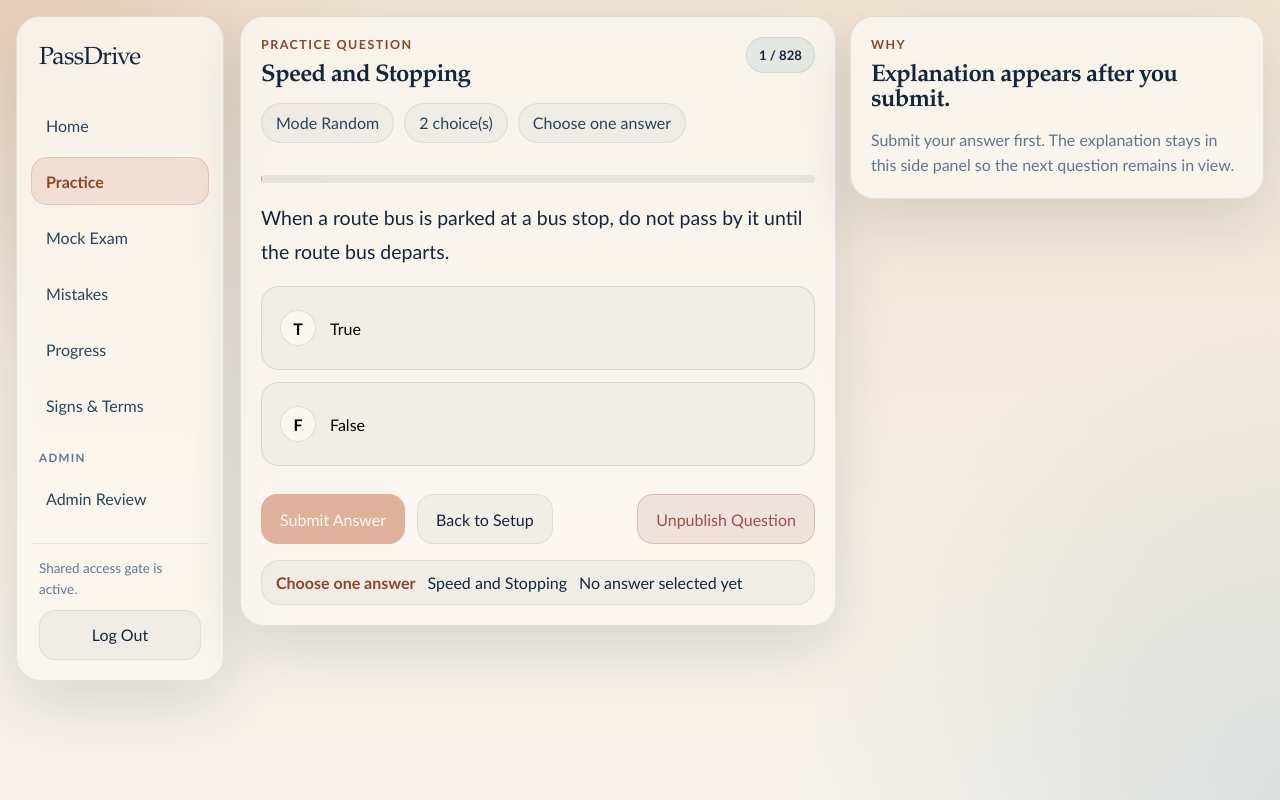
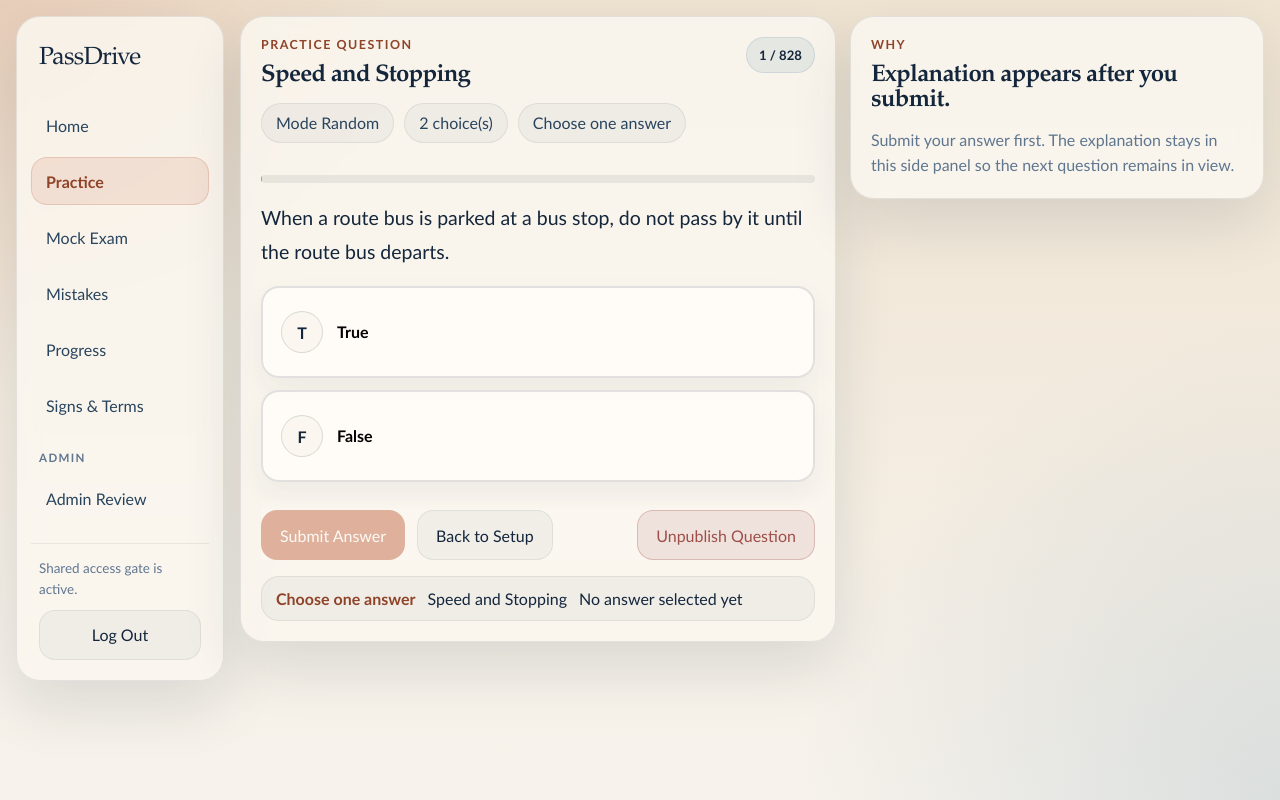
Before and after one commit to waon910/PassDrive, a Next.js app: page /practice in a window 1280 px wide. Both pictures are taken after a click on the button "Start Set". Built offline with nearby package versions, Linux system fonts and the light colour scheme.

Commit message:
Improve choice card visibility

```diff
--- a/src/app/globals.css
+++ b/src/app/globals.css
@@ -1277,45 +1277,117 @@ dl {
   gap: 14px;
   align-items: center;
   text-align: left;
-  min-height: 84px;
+  min-height: 92px;
   padding: 18px 18px;
   border-radius: 18px;
-  border: 1px solid rgba(20, 38, 60, 0.12);
-  background: rgba(20, 38, 60, 0.03);
+  border: 2px solid rgba(20, 38, 60, 0.12);
+  background: rgba(255, 252, 247, 0.92);
+  box-shadow: 0 12px 28px rgba(20, 38, 60, 0.05);
   cursor: pointer;
-  transition: border-color 140ms ease, background-color 140ms ease, transform 140ms ease;
+  transition: border-color 140ms ease, background-color 140ms ease, transform 140ms ease, box-shadow 140ms ease;
 }
 
 .choice-button:hover {
   transform: translateY(-1px);
-  border-color: rgba(117, 152, 174, 0.3);
+  border-color: rgba(196, 109, 76, 0.38);
+  box-shadow: 0 16px 34px rgba(20, 38, 60, 0.08);
 }
 
 .choice-button.selected {
-  border-color: rgba(117, 152, 174, 0.35);
-  background: rgba(117, 152, 174, 0.14);
+  border-color: rgba(196, 109, 76, 0.68);
+  background: linear-gradient(180deg, rgba(196, 109, 76, 0.18), rgba(196, 109, 76, 0.08));
+  box-shadow: 0 0 0 3px rgba(196, 109, 76, 0.14);
 }
 
 .choice-button.correct {
-  border-color: rgba(46, 111, 94, 0.3);
-  background: var(--success-soft);
+  border-color: rgba(46, 111, 94, 0.8);
+  background: linear-gradient(180deg, rgba(46, 111, 94, 0.2), rgba(46, 111, 94, 0.1));
+  box-shadow: 0 0 0 3px rgba(46, 111, 94, 0.12);
 }
 
 .choice-button.incorrect {
-  border-color: rgba(159, 79, 73, 0.3);
-  background: var(--danger-soft);
+  border-color: rgba(159, 79, 73, 0.8);
+  background: linear-gradient(180deg, rgba(159, 79, 73, 0.2), rgba(159, 79, 73, 0.09));
+  box-shadow: 0 0 0 3px rgba(159, 79, 73, 0.12);
+}
+
+.choice-button:disabled {
+  cursor: default;
+}
+
+.choice-copy {
+  min-width: 0;
+  display: grid;
+  gap: 8px;
+}
+
+.choice-text {
+  line-height: 1.55;
+  font-weight: 650;
 }
 
 .choice-key {
   display: inline-flex;
-  width: 36px;
-  height: 36px;
+  min-width: 42px;
+  height: 42px;
+  padding: 0 12px;
   align-items: center;
   justify-content: center;
   border-radius: 999px;
-  border: 1px solid rgba(20, 38, 60, 0.12);
+  border: 1px solid rgba(20, 38, 60, 0.14);
   background: var(--paper);
   font-weight: 800;
+  color: var(--ink-strong);
+}
+
+.choice-button.selected .choice-key {
+  border-color: rgba(196, 109, 76, 0.34);
+  background: rgba(196, 109, 76, 0.2);
+  color: var(--accent-deep);
+}
+
+.choice-button.correct .choice-key {
+  border-color: rgba(46, 111, 94, 0.28);
+  background: rgba(46, 111, 94, 0.22);
+  color: var(--success);
+}
+
+.choice-button.incorrect .choice-key {
+  border-color: rgba(159, 79, 73, 0.28);
+  background: rgba(159, 79, 73, 0.2);
+  color: var(--danger);
+}
+
+.choice-state-badge {
+  display: inline-flex;
+  width: fit-content;
+  align-items: center;
+  min-height: 30px;
+  padding: 0 10px;
+  border-radius: 999px;
+  border: 1px solid transparent;
+  font-size: 0.74rem;
+  font-weight: 800;
+  letter-spacing: 0.04em;
+  text-transform: uppercase;
+}
+
+.choice-state-badge.selected {
+  border-color: rgba(196, 109, 76, 0.28);
+  background: rgba(196, 109, 76, 0.12);
+  color: var(--accent-deep);
+}
+
+.choice-state-badge.correct {
+  border-color: rgba(46, 111, 94, 0.24);
+  background: rgba(46, 111, 94, 0.12);
+  color: var(--success);
+}
+
+.choice-state-badge.incorrect {
+  border-color: rgba(159, 79, 73, 0.24);
+  background: rgba(159, 79, 73, 0.12);
+  color: var(--danger);
 }
 
 .practice-actions {
@@ -1419,7 +1491,10 @@ dl {
 }
 
 .hazard-choice-button {
-  justify-content: center;
+  grid-template-columns: minmax(0, 1fr);
+  justify-items: center;
+  gap: 10px;
+  text-align: center;
 }
 
 .admin-review-summary {
--- a/src/features/practice/components/practice-runner.tsx
+++ b/src/features/practice/components/practice-runner.tsx
@@ -23,6 +23,7 @@ interface PracticeRunnerProps {
 }
 
 type PracticeMode = "random" | "category" | "mistakes";
+type ChoiceStateTone = "selected" | "correct" | "incorrect";
 
 function shuffleBundles(bundles: QuestionBundle[]) {
   const next = [...bundles];
@@ -53,6 +54,38 @@ function getCategoryProgressDetail(item: CategoryProgressSummary) {
   }
 
   return `${item.correct} of ${item.attempts} answered correctly`;
+}
+
+function getChoiceStateTone(isSelected: boolean, showCorrect: boolean, showIncorrect: boolean): ChoiceStateTone | undefined {
+  if (showCorrect) {
+    return "correct";
+  }
+
+  if (showIncorrect) {
+    return "incorrect";
+  }
+
+  if (isSelected) {
+    return "selected";
+  }
+
+  return undefined;
+}
+
+function getChoiceStateLabel(stateTone?: ChoiceStateTone) {
+  if (stateTone === "correct") {
+    return "Correct answer";
+  }
+
+  if (stateTone === "incorrect") {
+    return "Your answer";
+  }
+
+  if (stateTone === "selected") {
+    return "Selected";
+  }
+
+  return undefined;
 }
 
 export function PracticeRunner({
@@ -330,6 +363,8 @@ export function PracticeRunner({
                         const isSelected = selectedChoiceKey === choiceKey;
                         const showCorrect = submitted && prompt.correctChoiceKey === choiceKey;
                         const showIncorrect = submitted && isSelected && prompt.correctChoiceKey !== choiceKey;
+                        const stateTone = getChoiceStateTone(isSelected, showCorrect, showIncorrect);
+                        const stateLabel = getChoiceStateLabel(stateTone);
 
                         return (
                           <button
@@ -349,6 +384,11 @@ export function PracticeRunner({
                             disabled={submitted}
                           >
                             <span className="choice-key">{choiceKey === "T" ? "True" : "False"}</span>
+                            {stateLabel ? (
+                              <span className={`choice-state-badge ${stateTone}`}>
+                                {stateLabel}
+                              </span>
+                            ) : null}
                           </button>
                         );
                       })}
@@ -363,6 +403,8 @@ export function PracticeRunner({
                 const isSelected = singleChoiceResponse?.selectedChoiceKey === choice.choiceKey;
                 const showCorrect = submitted && choice.isCorrect;
                 const showIncorrect = submitted && isSelected && !choice.isCorrect;
+                const stateTone = getChoiceStateTone(isSelected, showCorrect, showIncorrect);
+                const stateLabel = getChoiceStateLabel(stateTone);
 
                 return (
                   <button
@@ -381,7 +423,14 @@ export function PracticeRunner({
                     disabled={submitted}
                   >
                     <span className="choice-key">{choice.choiceKey}</span>
-                    <span>{choice.englishText}</span>
+                    <span className="choice-copy">
+                      <span className="choice-text">{choice.englishText}</span>
+                      {stateLabel ? (
+                        <span className={`choice-state-badge ${stateTone}`}>
+                          {stateLabel}
+                        </span>
+                      ) : null}
+                    </span>
                   </button>
                 );
               })}
```
Also changed, not shown: src/features/mock-exam/components/mock-exam-runner.tsx (+11 -1 lines), 1 other file (tests, documents, lock files or other folders).
